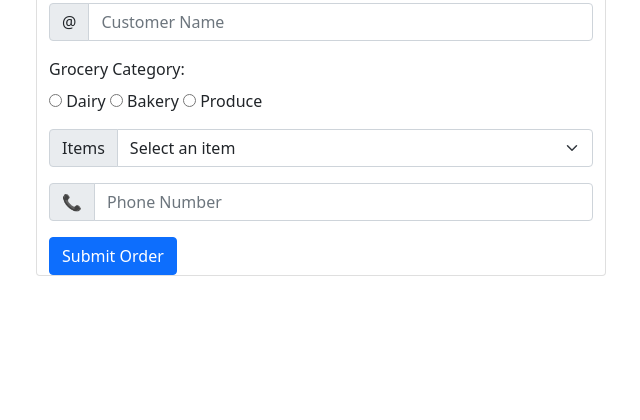
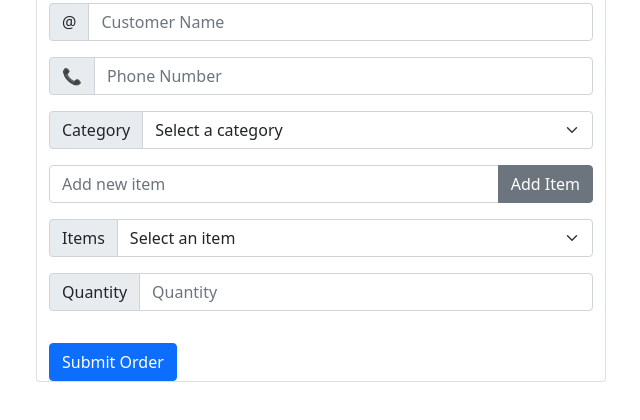
Before and after one commit to LMoats11/dev-harry-lab, a plain HTML site: page index.html in a window 1280 px wide. Shown: the part 78-498 px from the top of the page, without its empty margins (319-959 px from the left). Drawn offline with nearby package versions, Linux system fonts and the light colour scheme.

Commit message:
Update index.html

```diff
--- a/index.html
+++ b/index.html
@@ -1,13 +1,3 @@
-<!DOCTYPE html>
-<html lang="en" >
-<head>
-  <meta charset="UTF-8">
-  <title>dev-harry-lab</title>
-
-
-</head>
-<body>
-<!-- partial:index.partial.html -->
 <!DOCTYPE html>
 <html lang="en">
 <head>
@@ -15,7 +5,6 @@
   <meta name="viewport" content="width=device-width, initial-scale=1.0">
   <title>Grocery Order Form</title>
   <link rel="stylesheet" href="https://maxcdn.bootstrapcdn.com/bootstrap/5.1.3/css/bootstrap.min.css">
-  <script src="https://code.jquery.com/jquery-3.6.0.min.js"></script>
 </head>
 <body>
   <div class="container">
@@ -24,39 +13,43 @@
         <h1>Order Your Groceries</h1>
         <form id="groceryForm">
 
-
           <div class="input-group mb-3">
             <span class="input-group-text">@</span>
             <input id="inputCustomerName" type="text" class="form-control" placeholder="Customer Name">
           </div>
 
-
-          <div class="mt-3">
-            <label class="form-label">Grocery Category:</label>
-            <div>
-              <input type="radio" name="category" value="dairy" id="radioDairy">
-              <label for="radioDairy">Dairy</label>
-              <input type="radio" name="category" value="bakery" id="radioBakery">
-              <label for="radioBakery">Bakery</label>
-              <input type="radio" name="category" value="produce" id="radioProduce">
-              <label for="radioProduce">Produce</label>
-            </div>
+          <div class="input-group mb-3">
+            <span class="input-group-text">📞</span>
+            <input type="tel" class="form-control" id="inputPhone" placeholder="Phone Number">
           </div>
 
+          <div class="input-group mb-3">
+            <label class="input-group-text" for="inputCategory">Category</label>
+            <select id="inputCategory" class="form-select">
+              <option selected>Select a category</option>
+              <option value="fruits">Fruits</option>
+              <option value="vegetables">Vegetables</option>
+              <option value="dairy">Dairy</option>
+              <option value="bakery">Bakery</option>
+            </select>
+          </div>
 
-          <div class="input-group mt-3">
+          <div class="input-group mb-3">
+            <input id="newItem" type="text" class="form-control" placeholder="Add new item">
+            <button type="button" id="btnAddItem" class="btn btn-secondary">Add Item</button>
+          </div>
+
+          <div class="input-group mb-3">
             <label class="input-group-text" for="inputItems">Items</label>
             <select id="inputItems" class="form-select">
               <option selected>Select an item</option>
             </select>
           </div>
 
-
-          <div class="input-group mt-3">
-            <span class="input-group-text">📞</span>
-            <input type="tel" class="form-control" id="inputPhone" placeholder="Phone Number">
+          <div class="input-group mb-3">
+            <label class="input-group-text" for="inputQuantity">Quantity</label>
+            <input id="inputQuantity" type="number" class="form-control" min="1" placeholder="Quantity">
           </div>
-
 
           <button type="button" class="btn btn-primary mt-3" id="btnSubmit">Submit Order</button>
 
@@ -64,10 +57,15 @@
       </div>
     </div>
 
+
     <div id="output" class="mt-4"></div>
   </div>
-<!-- partial -->
-  <script  src="./script.js"></script>
+
+  <script src="https://code.jquery.com/jquery-3.6.0.min.js"></script>
+  <script src="script.js"></script>
+</body>
+</html>
+
 
 </body>
 </html>
```
